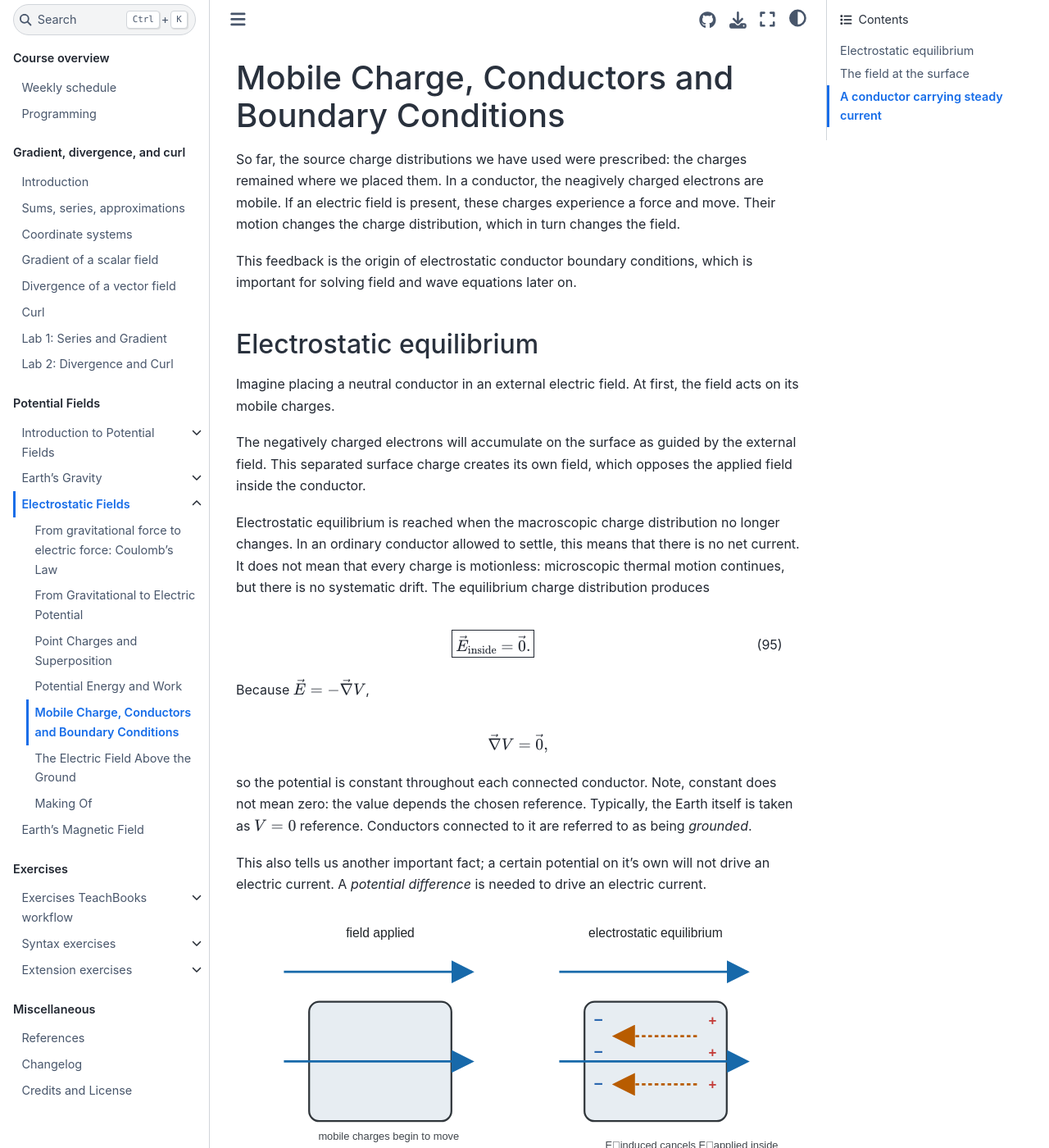
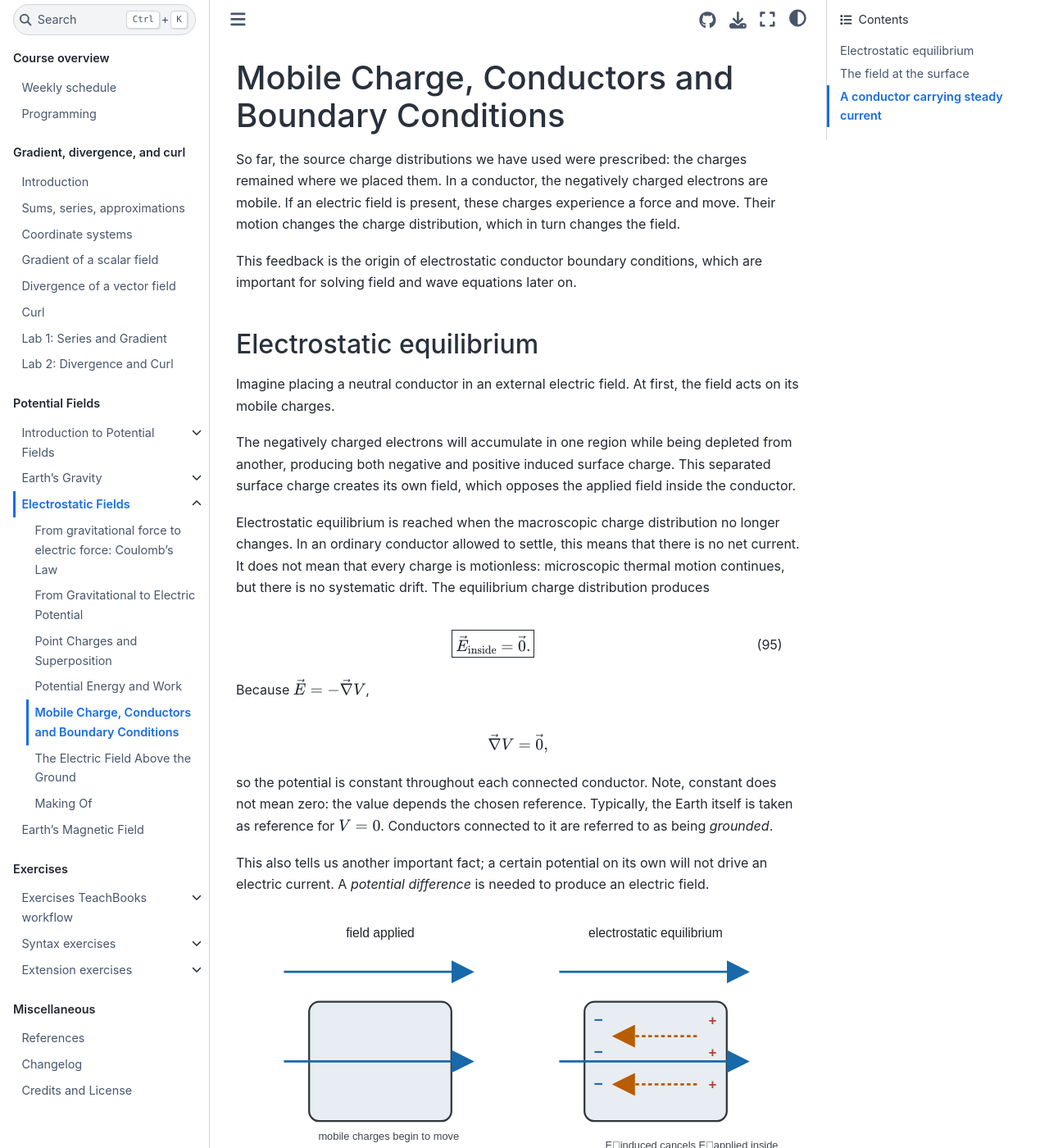
Before and after one commit to BScECT/FieldWaves, a Jupyter Book: the page built from book/2_potential_fields/electrostatic_field/conductors.md, in a window 1280 px wide and 1400 px high. Shown: the whole window at 82% size. Built offline with Jupyter Book 1.0.4 settings and Sphinx 7.4.7 and the Sphinx Book theme 1.1.4, drawn with Linux system fonts in a browser that asks for light colours; pages that are not in the unit, such as notebooks, are missing from menus; comment, search, counter and statistics services are not loaded.

Commit message:
reworded conductors.md for clarity

````diff
--- a/book/2_potential_fields/electrostatic_field/conductors.md
+++ b/book/2_potential_fields/electrostatic_field/conductors.md
@@ -1,15 +1,15 @@
 # Mobile Charge, Conductors and Boundary Conditions
 
-So far, the source charge distributions we have used were prescribed: the charges remained where we placed them. In a conductor, the neagively charged electrons are mobile. If an electric field is present, these charges experience a force and move. Their motion changes the charge distribution, which in turn changes the field.
+So far, the source charge distributions we have used were prescribed: the charges remained where we placed them. In a conductor, the negatively charged electrons are mobile. If an electric field is present, these charges experience a force and move. Their motion changes the charge distribution, which in turn changes the field.
 
-This feedback is the origin of electrostatic conductor boundary conditions, which is important for solving field and wave equations later on.
+This feedback is the origin of electrostatic conductor boundary conditions, which are important for solving field and wave equations later on.
 
 ## Electrostatic equilibrium
 
 Imagine placing a neutral conductor in an external electric field. At first, the field acts on its mobile charges.
 <!-- Charges of opposite sign move in opposite directions and accumulate on different parts of the surface.
-Phil: for the sake of clarity, lets assume we are talking about normal metal conductors where the positve charges are fixed in place-->
-The negatively charged electrons will accumulate on the surface as guided by the external field. This separated surface charge creates its own field, which opposes the applied field inside the conductor.
+Phil: for the sake of clarity, let's assume we are talking about normal metal conductors where the positive charges are fixed in place. even in plasma this is a common assumption-->
+The negatively charged electrons will accumulate in one region while being depleted from another, producing both negative and positive induced surface charge. This separated surface charge creates its own field, which opposes the applied field inside the conductor.
 
 Electrostatic equilibrium is reached when the macroscopic charge distribution no longer changes. In an ordinary conductor allowed to settle, this means that there is no net current. It does not mean that every charge is motionless: microscopic thermal motion continues, but there is no systematic drift. The equilibrium charge distribution produces
 
@@ -23,9 +23,9 @@ $$
 \vec\nabla V=\vec 0,
 $$
 
-so the potential is constant throughout each connected conductor. Note, constant does not mean zero: the value depends the chosen reference. Typically, the Earth itself is taken as $V=0$ reference. Conductors connected to it are referred to as being *grounded*.
+so the potential is constant throughout each connected conductor. Note, constant does not mean zero: the value depends the chosen reference. Typically, the Earth itself is taken as reference for $V=0$. Conductors connected to it are referred to as being *grounded*.
 
-This also tells us another important fact; a certain potential on it's own will not drive an electric current. A *potential difference* is needed to drive an electric current.
+This also tells us another important fact; a certain potential on its own will not drive an electric current. A *potential difference* is needed to produce an electric field.
 
 
 ```{figure} figures/conductor_redistribution.svg
````
